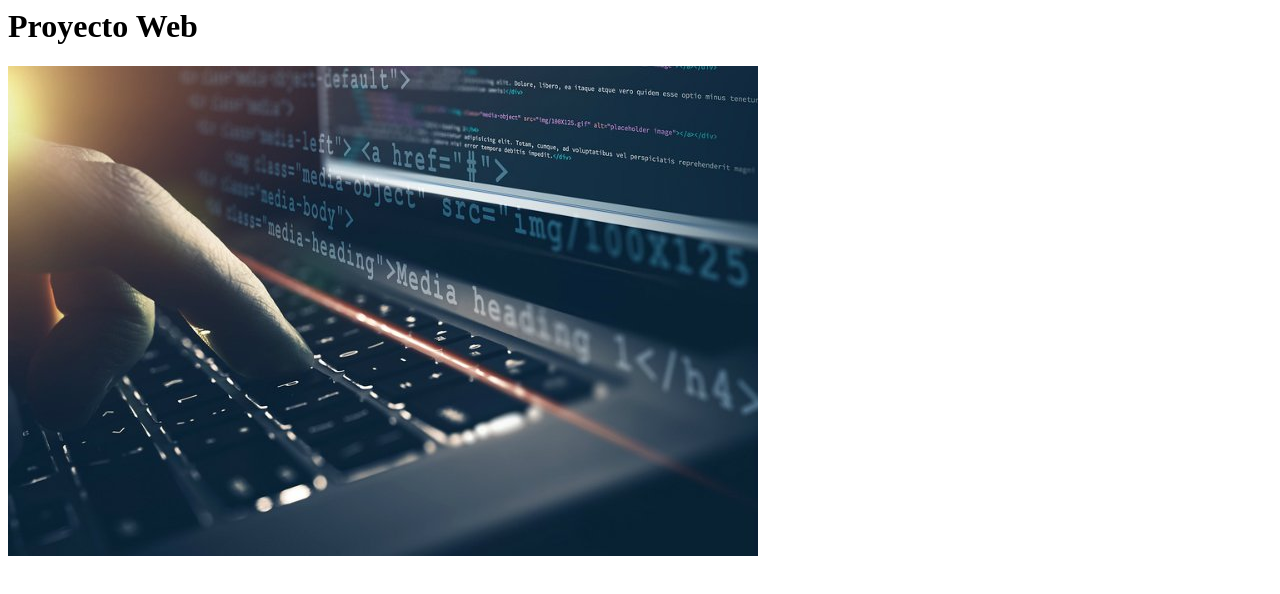
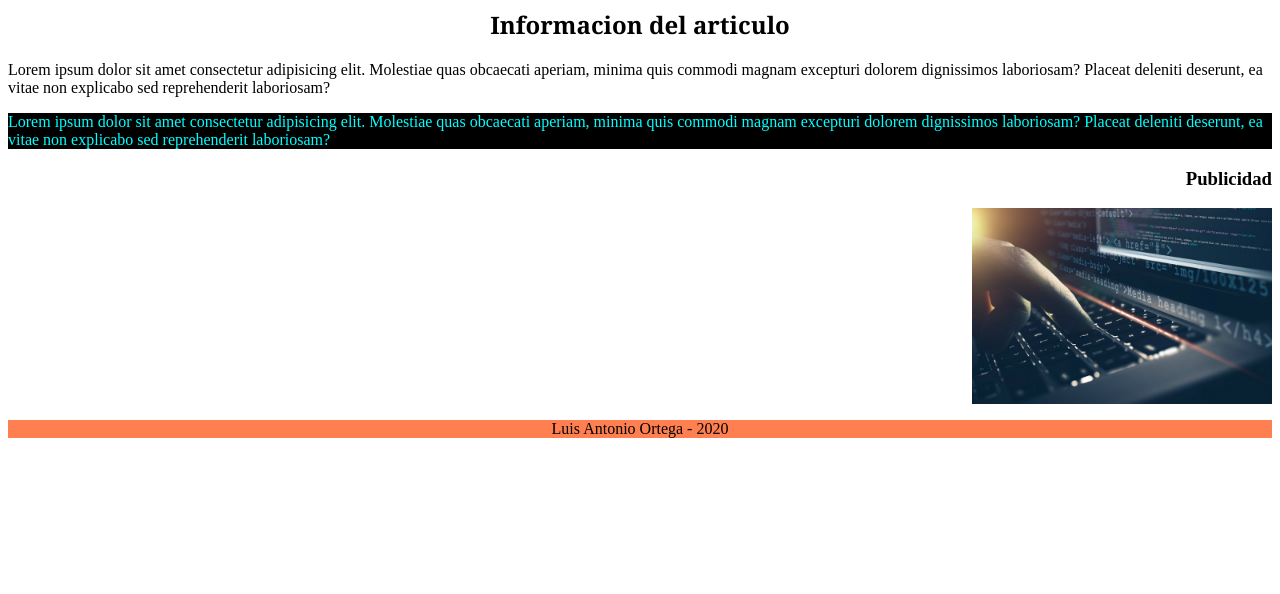
Before and after one commit to LuisA-20/temPW, a plain HTML site: page index.html in a window 1280 px wide. Drawn offline with Linux system fonts and the light colour scheme.

Commit message:
Version 2

```diff
--- a/Stilo.css
+++ b/Stilo.css
@@ -0,0 +1,15 @@
+.ima,h3{
+    text-align: end;
+}
+div p{
+    background-color: black;
+    color: aqua;
+}
+h2{
+    font-family: Cambria, Cochin, Georgia, Times, 'Times New Roman', serif;
+    text-align: center;
+}
+footer p{
+    text-align: center;
+    background-color: coral;
+}
--- a/index.html
+++ b/index.html
@@ -1,13 +1,40 @@
 <html>
     <head>
         <title>Protecto Web</title>
-        <link rel="stylesheet href="Stilo.css">
+        <link rel="stylesheet" href="Stilo.css">
+        <link rel="shortcut icon" type="image/x-icon"
+            href="https://chaira.uniamazonia.edu.co/Chaira/Resources/Images/ua2.ico">
     </head>
     <body>
-        <div></div>
-        <h1>Proyecto Web</h1>
-        <div>
-            <img src="programacion.jpg">
-        </div>
+
+                    <h2> Informacion del articulo</h2>
+                    <p>
+                        Lorem ipsum dolor sit amet consectetur
+                        adipisicing elit. Molestiae quas obcaecati
+                        aperiam, minima quis commodi magnam
+                        excepturi dolorem dignissimos laboriosam?
+                        Placeat deleniti deserunt, ea vitae non
+                        explicabo sed reprehenderit laboriosam?
+                    </p>
+                    <div>
+                        <p>Lorem ipsum dolor sit amet consectetur
+                           adipisicing elit. Molestiae quas obcaecati
+                           aperiam, minima quis commodi magnam
+                           excepturi dolorem dignissimos laboriosam?
+                           Placeat deleniti deserunt, ea vitae non
+                           explicabo sed reprehenderit laboriosam?</p>
+                   </div>
+
+            <aside>
+                <h3>Publicidad</h3>
+                <div class="ima">
+                    <img src="programacion.jpg" width="300">
+                </div>
+            </aside>
+
+        </section>
+        <footer>
+            <p>Luis Antonio Ortega - 2020</p>
+        </footer>
     </body>
 </html>
```
